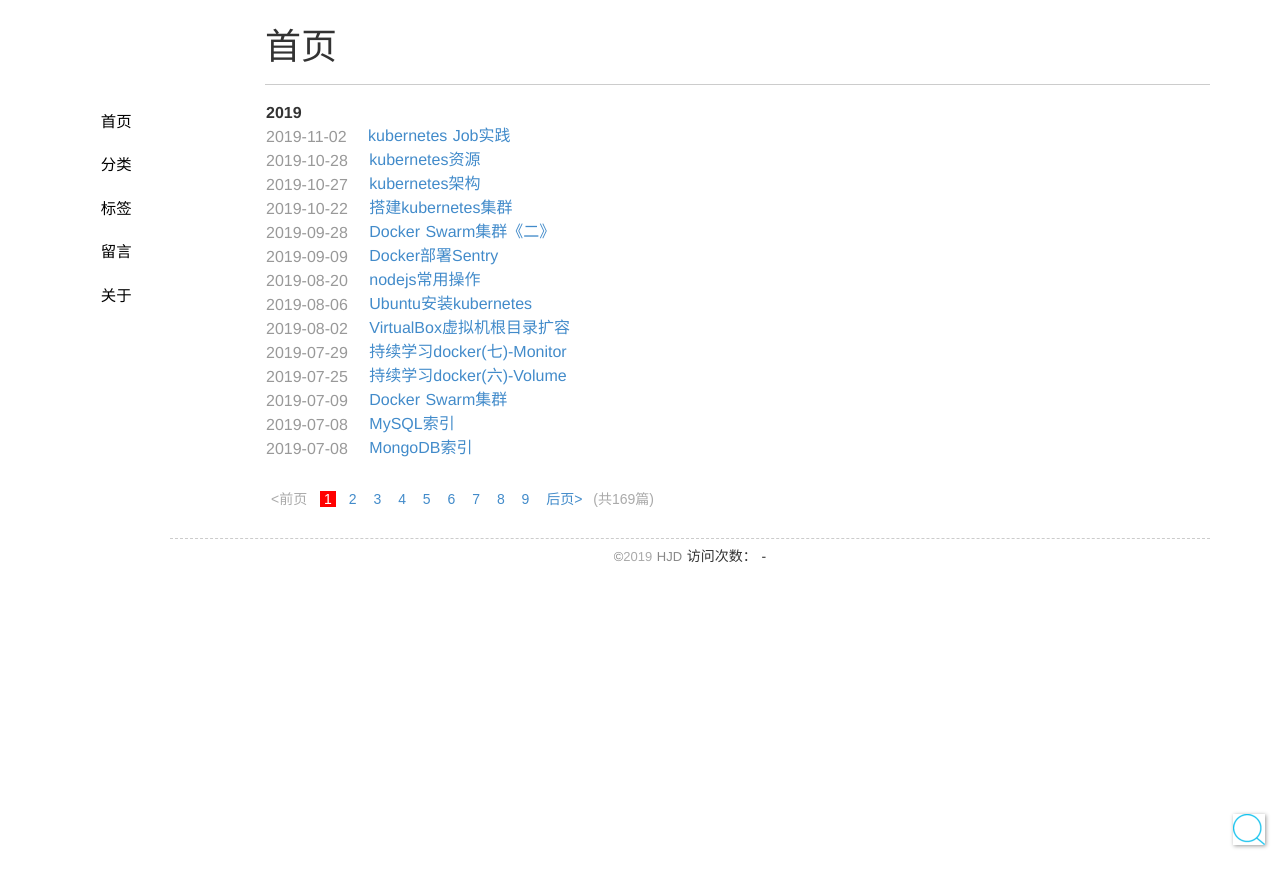
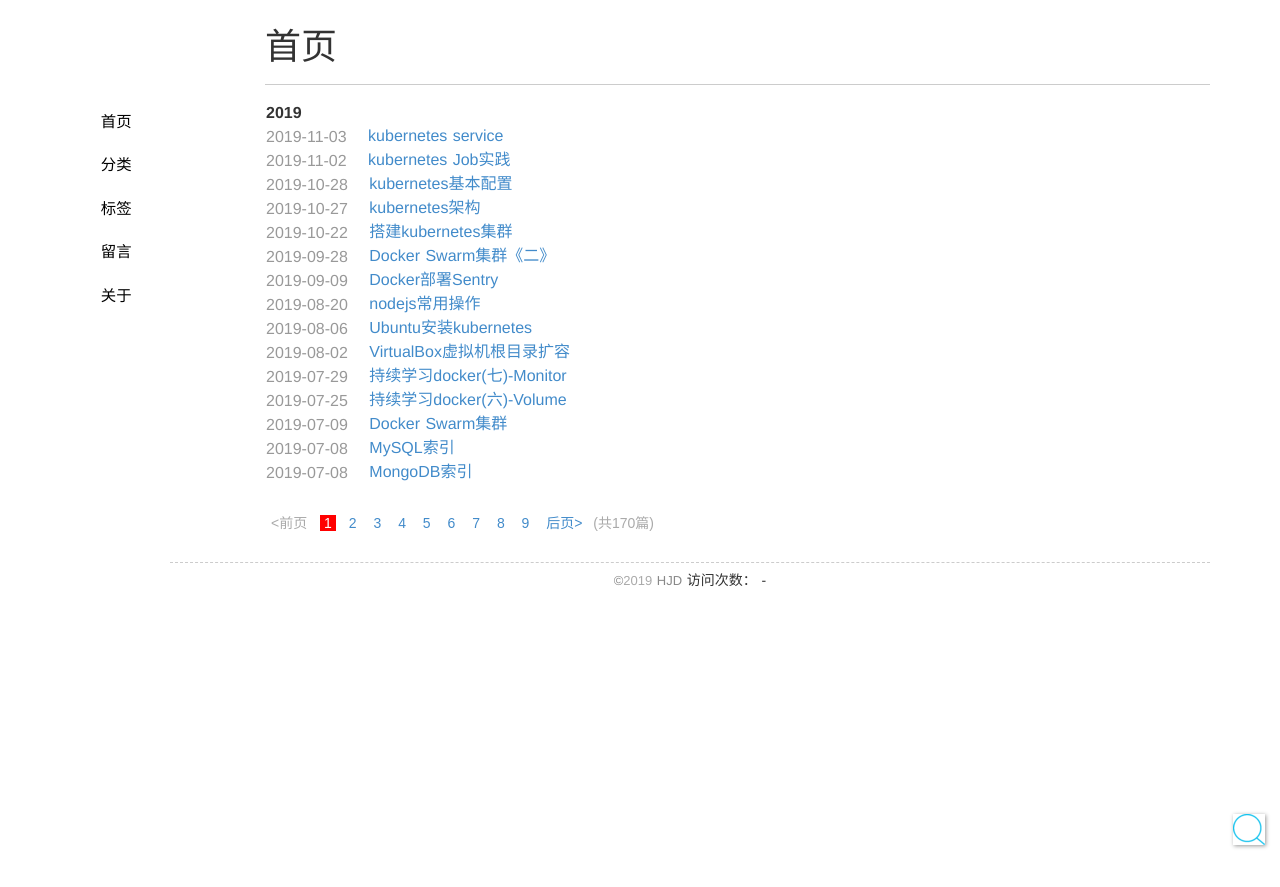
Before and after one commit to seekplum/seekplum.github.io, a Jekyll site: the page built from index.html, in a window 1280 px wide. Shown: the top 887 px of the page. Built offline with Jekyll 4.4.1, drawn with Linux system fonts in a browser that asks for light colours; the list of posts is cut into pages by our own code; comment, search, counter and statistics services are not loaded; some of the changed lines change nothing that is shown.

Commit message:
ADD: k8s service

````diff
--- a/_posts/2019-10-28-kubernetes-services.md
+++ b/_posts/2019-10-28-kubernetes-configure.md
@@ -1,8 +1,8 @@
 ---
 layout: post
-title: kubernetes资源
+title: kubernetes基本配置
 categories: kubernetes
-tags: docker kubernetes
+tags: docker kubernetes configure
 thread: kubernetes
 ---
 
--- /dev/null
+++ b/_posts/2019-11-03-kubernetes-service.md
@@ -0,0 +1,325 @@
+---
+layout: post
+title: kubernetes service
+categories: kubernetes
+tags: docker kubernetes service
+thread: kubernetes
+---
+
+## 场景
+
+我们不应该期望 Kubernetes Pod 是健壮的，而是要假设 Pod 中的容器很可能因为各种原因发生故障而死掉。Deployment 等 controller 会通过动态创建和销毁 Pod 来保证应用整体的健壮性。换句话说，Pod 是脆弱的，但应用是健壮的。
+
+## 创建Service
+
+Kubernetes Service 从逻辑上代表了一组 Pod，具体是哪些 Pod 则是由 label 来挑选。**Service 有自己 IP，而且这个 IP 是不变的。**客户端只需要访问 Service 的 IP，**Kubernetes 则负责建立和维护 Service 与 Pod 的映射关系**。无论后端 Pod 如何变化，对客户端不会有任何影响，因为 Service 没有变。
+
+* 编写 httpd.yml
+
+```yaml
+apiVersion: apps/v1
+kind: Deployment
+metadata:
+  name: httpd
+spec:
+  selector:
+    matchLabels:
+      run: httpd
+  replicas: 3
+  template:
+    metadata:
+      labels:
+        run: httpd
+    spec:
+      containers:
+      - name: httpd
+        image: httpd
+        ports:
+        - containerPort: 80
+
+```
+
+* 运行pod
+
+```bash
+ubuntu2@root  ~ kubectl apply -f httpd.yml
+deployment.apps/httpd created
+ubuntu2@root  ~ kubectl get pod -o wide
+NAME                     READY   STATUS    RESTARTS   AGE     IP            NODE      NOMINATED NODE   READINESS GATES
+httpd-785b97775d-rtjwt   1/1     Running   0          2m53s   10.244.0.15   ubuntu2   <none>           <none>
+httpd-785b97775d-sxnh4   1/1     Running   0          2m53s   10.244.2.7    ubuntu1   <none>           <none>
+httpd-785b97775d-v5rbq   1/1     Running   0          2m53s   10.244.1.41   ubuntu3   <none>           <none>
+ubuntu2@root  ~ curl 10.244.0.15
+<html><body><h1>It works!</h1></body></html>
+ubuntu2@root  ~ curl 10.244.2.7
+<html><body><h1>It works!</h1></body></html>
+ubuntu2@root  ~ curl 10.244.1.41
+<html><body><h1>It works!</h1></body></html>
+ubuntu2@root  ~
+```
+
+* 编写 httpd-svc.yml
+
+```yaml
+apiVersion: v1
+kind: Service
+metadata:
+  name: httpd-svc
+spec:
+  selector:
+    run: httpd
+  ports:
+  - protocol: TCP
+    port: 8080
+    targetPort: 80
+
+```
+
+* 创建service
+
+```bash
+ubuntu2@root  ~ kubectl apply -f httpd-svc.yml
+service/httpd-svc created
+ubuntu2@root  ~ kubectl get svc
+NAME         TYPE        CLUSTER-IP       EXTERNAL-IP   PORT(S)    AGE
+httpd-svc     ClusterIP   10.107.143.191   <none>        8080/TCP   2m55s
+kubernetes   ClusterIP   10.96.0.1        <none>        443/TCP    6d23h
+ubuntu2@root  ~ kubectl get service
+NAME         TYPE        CLUSTER-IP       EXTERNAL-IP   PORT(S)    AGE
+httpd-svc     ClusterIP   10.107.143.191   <none>        8080/TCP   3m
+kubernetes   ClusterIP   10.96.0.1        <none>        443/TCP    6d23h
+ubuntu2@root  ~ curl 10.107.143.191:8080
+<html><body><h1>It works!</h1></body></html>
+ubuntu2@root  ~ kubectl describe service httpd-svc
+Name:              httpd-svc
+Namespace:         default
+Labels:            <none>
+Annotations:       kubectl.kubernetes.io/last-applied-configuration:
+                     {"apiVersion":"v1","kind":"Service","metadata":{"annotations":{},"name":"httpd-svc","namespace":"default"},"spec":{"ports":[{"port":8080,"p...
+Selector:          run=httpd
+Type:              ClusterIP
+IP:                10.107.143.191
+Port:              <unset>  8080/TCP
+TargetPort:        80/TCP
+Endpoints:         10.244.0.15:80,10.244.1.41:80,10.244.2.7:80
+Session Affinity:  None
+Events:            <none>
+ubuntu2@root  ~
+```
+
+`Endpoints` 罗列了三个 Pod 的 IP 和端口。
+
+## Service IP
+
+Service Cluster IP 是一个虚拟 IP，是由 Kubernetes 节点上的 iptables 规则管理的。
+
+可以通过 `iptables-save` 命令打印出当前节点的 iptables 规则
+
+iptables 将访问 Service 的流量转发到后端 Pod，而且使用类似轮询的负载均衡策略。
+
+Cluster 的每一个节点都配置了相同的 iptables 规则，这样就确保了整个 Cluster 都能够通过 Service 的 Cluster IP 访问 Service。
+
+## DNS
+
+* 默认的dns组件
+
+```bash
+ubuntu2@root  ~ kubectl get deployment --namespace=kube-system
+NAME      READY   UP-TO-DATE   AVAILABLE   AGE
+coredns   2/2     2            2           7d1h
+```
+
+coredns 是一个 DNS 服务器。每当有新的 Service 被创建，coredns 会添加该 Service 的 DNS 记录。Cluster 中的 Pod 可以通过 `<SERVICE_NAME>`.`<NAMESPACE_NAME>` 访问 Service。
+
+```bash
+ubuntu2@root  ~ kubectl run busybox --rm -it --image=busybox /bin/sh
+kubectl run --generator=deployment/apps.v1 is DEPRECATED and will be removed in a future version. Use kubectl run --generator=run-pod/v1 or kubectl create instead.
+If you don't see a command prompt, try pressing enter.
+/ # curl httpd-svc.default:8080
+/bin/sh: curl: not found
+/ # wget -O index_`date +'%F_%T'`.html httpd-svc.default:8080
+Connecting to httpd-svc.default:8080 (10.107.143.191:8080)
+saving to 'index_2019-11-03_05:59:44.html'
+index_2019-11-03_05: 100% |*****************************************************|    45  0:00:00 ETA
+'index_2019-11-03_05:59:44.html' saved
+/ # wget -O index_`date +'%F_%T'`.html httpd-svc:8080
+Connecting to httpd-svc:8080 (10.107.143.191:8080)
+saving to 'index_2019-11-03_05:59:46.html'
+index_2019-11-03_05: 100% |*****************************************************|    45  0:00:00 ETA
+'index_2019-11-03_05:59:46.html' saved
+/ # nslookup httpd-svc
+Server:		10.96.0.10
+Address:	10.96.0.10:53
+
+** server can't find httpd-svc.default.svc.cluster.local: NXDOMAIN
+
+*** Can't find httpd-svc.svc.cluster.local: No answer
+*** Can't find httpd-svc.cluster.local: No answer
+*** Can't find httpd-svc.default.svc.cluster.local: No answer
+*** Can't find httpd-svc.svc.cluster.local: No answer
+*** Can't find httpd-svc.cluster.local: No answer
+/ # exit
+Session ended, resume using 'kubectl attach busybox-5cf647b64-5cd5r -c busybox -i -t' command when the pod is running
+deployment.apps "busybox" deleted
+ubuntu2@root  ~
+```
+
+DNS 服务器是 `kube-dns.kube-system.svc.cluster.local`，这实际上就是 kube-dns 组件，它本身是部署在 kube-system namespace 中的一个 Service。
+
+`httpd-svc.default.svc.cluster.local` 是 `httpd-svc` 的完整域名。
+
+## 创建 http2-svc
+
+```yaml
+apiVersion: apps/v1
+kind: Deployment
+metadata:
+  name: httpd2
+  namespace: kube-public
+spec:
+  selector:
+    matchLabels:
+      run: httpd2
+  replicas: 3
+  template:
+    metadata:
+      labels:
+        run: httpd2
+    spec:
+      containers:
+      - name: httpd2
+        image: httpd
+        ports:
+        - containerPort: 80
+---
+apiVersion: v1
+kind: Service
+metadata:
+  name: httpd2-svc
+  namespace: kube-public
+spec:
+  selector:
+    run: httpd2
+  ports:
+  - protocol: TCP
+    port: 8080
+    targetPort: 80
+
+```
+
+* 创建资源
+
+```bash
+kubectl apply -f httpd.yml
+```
+
+* 查询 `kube-public` 的 Service
+
+```bash
+kubectl get service --namespace=kube-public
+```
+
+* 访问测试
+
+```bash
+ubuntu2@root  ~ kubectl run busybox --rm -it --image=busybox /bin/sh
+kubectl run --generator=deployment/apps.v1 is DEPRECATED and will be removed in a future version. Use kubectl run --generator=run-pod/v1 or kubectl create instead.
+If you don't see a command prompt, try pressing enter.
+/ # wget httpd2-svc:8080
+wget: bad address 'httpd2-svc:8080'
+/ # wget httpd2-svc.kube-public:8080
+Connecting to httpd2-svc.kube-public:8080 (10.111.25.163:8080)
+saving to 'index.html'
+index.html           100% |*****************************************************|    45  0:00:00 ETA
+'index.html' saved
+/ # exit
+Session ended, resume using 'kubectl attach busybox-5cf647b64-4n24k -c busybox -i -t' command when the pod is running
+deployment.apps "busybox" deleted
+ubuntu2@root  ~
+```
+
+## 外部访问Service
+
+* ClusterIP
+
+Service 通过 Cluster 内部的 IP 对外提供服务，只有 Cluster 内的节点和 Pod 可访问，这是默认的 Service 类型
+
+* NodePort
+
+Service 通过 Cluster 节点的静态端口对外提供服务。Cluster 外部可以通过 `<NodeIP>`:`<NodePort>` 访问 Service。
+
+* LoadBalancer
+
+Service 利用 cloud provider 特有的 load balancer 对外提供服务，cloud provider 负责将 load balancer 的流量导向 Service。目前支持的 cloud provider 有 GCP、AWS、Azur 等。
+
+## NodePort
+
+```yaml
+apiVersion: apps/v1
+kind: Deployment
+metadata:
+  name: httpd3
+spec:
+  selector:
+    matchLabels:
+      run: httpd3
+  replicas: 3
+  template:
+    metadata:
+      labels:
+        run: httpd3
+    spec:
+      containers:
+      - name: httpd3
+        image: httpd
+        ports:
+        - containerPort: 80
+---
+apiVersion: v1
+kind: Service
+metadata:
+  name: httpd3-svc
+spec:
+  type: NodePort
+  selector:
+    run: httpd3
+  ports:
+  - protocol: TCP
+    port: 8080
+    targetPort: 80
+
+```
+
+* 创建service
+
+```bash
+ubuntu2@root  ~ kubectl apply -f httpd3.yml
+deployment.apps/httpd3 created
+service/httpd3-svc created
+ubuntu2@root  ~ kubectl get service httpd3-svc
+NAME         TYPE       CLUSTER-IP       EXTERNAL-IP   PORT(S)          AGE
+httpd3-svc   NodePort   10.100.247.147   <none>        8080:32348/TCP   13s
+ubuntu2@root  ~ netstat -an | grep 32348
+tcp6       0      0 :::32348                :::*                    LISTEN
+ubuntu2@root  ~ curl 192.168.1.6:32348
+<html><body><h1>It works!</h1></body></html>
+ubuntu2@root  ~ ufw status
+Status: inactive
+ubuntu2@root  ~ curl 192.168.1.5:32348
+<html><body><h1>It works!</h1></body></html>
+ubuntu2@root  ~ curl 192.168.1.7:32348
+<html><body><h1>It works!</h1></body></html>
+ubuntu2@root  ~
+```
+
+`EXTERNAL-IP` 为 nodes，表示可通过 Cluster 每个节点自身的 IP 访问 Service。
+
+`PORT(S)` 为 `8080:31147`。8080 是 ClusterIP 31147 则是节点上监听的端口。Kubernetes 会从 `30000-32767` 中分配一个可用的端口，每个节点都会监听此端口并将请求转发给 Service。
+
+* Kubernetes 是如何将 `<NodeIP>`:`<NodePort>` 映射到 Pod 的呢？
+
+与 ClusterIP 一样，也是借助了 iptables。
+
+## 参考
+
+* [Service IP 原理 - 每天5分钟玩转 Docker 容器技术（137）](https://www.cnblogs.com/CloudMan6/p/8503685.html)
````
